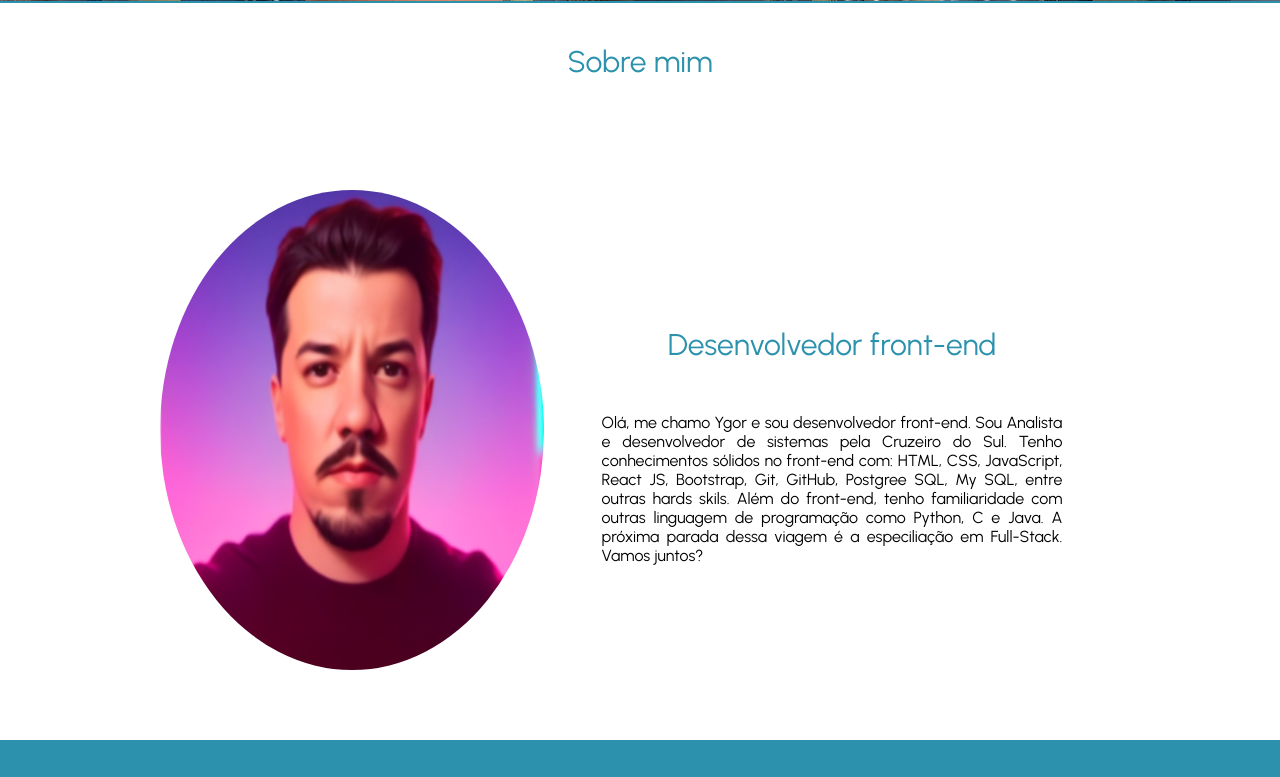
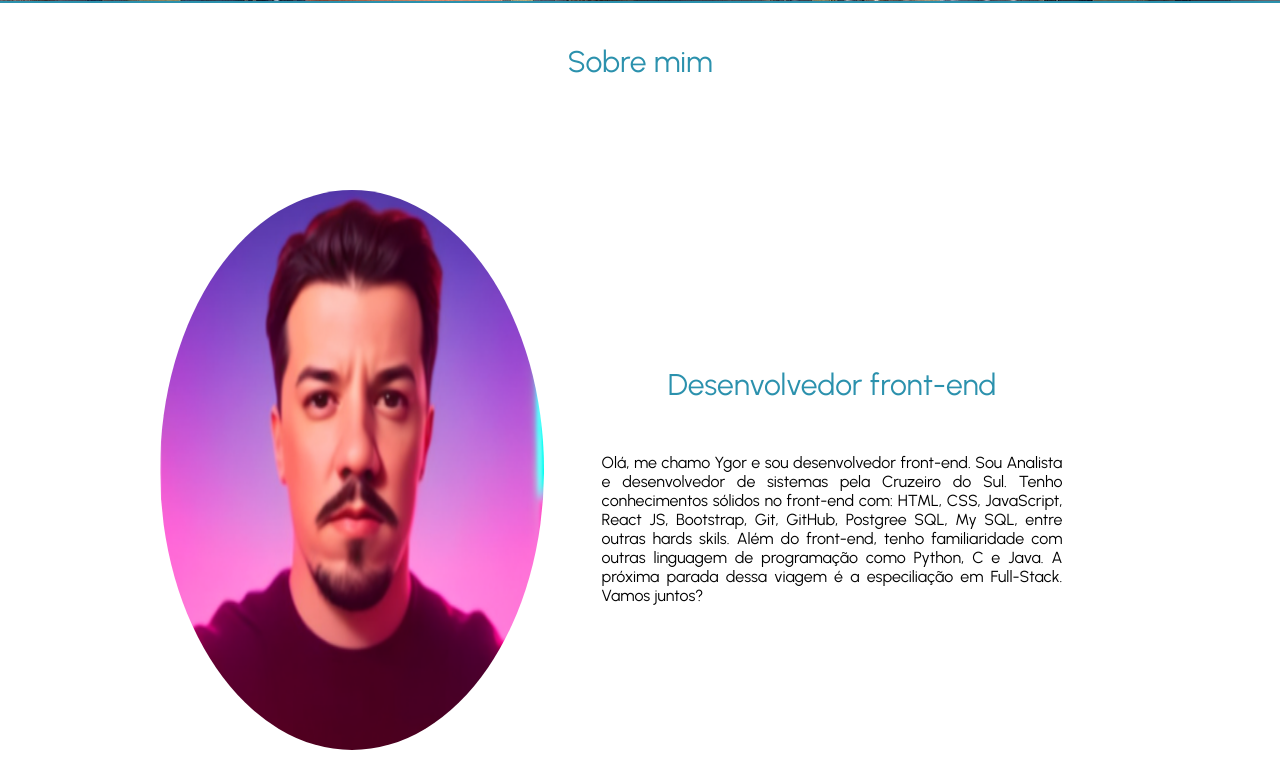
Before and after one commit to igornunescnt/Projeto-07, a plain HTML site: page index.html in a window 1280 px wide. Shown: the part 797-1574 px from the top of the page. Drawn offline with Linux system fonts and the light colour scheme.

Commit message:
Update style.css

```diff
--- a/css/style.css
+++ b/css/style.css
@@ -119,8 +119,8 @@ header{
 }
 
 .sobre-mim .sobre-wraper{
-    margin: 10px 2%;
-    padding-top: 60%;
+    margin: 0 2%;
+    padding-top: 70%;
     position: relative;
 }
 .sobre-mim .sobre-wraper2{
```
